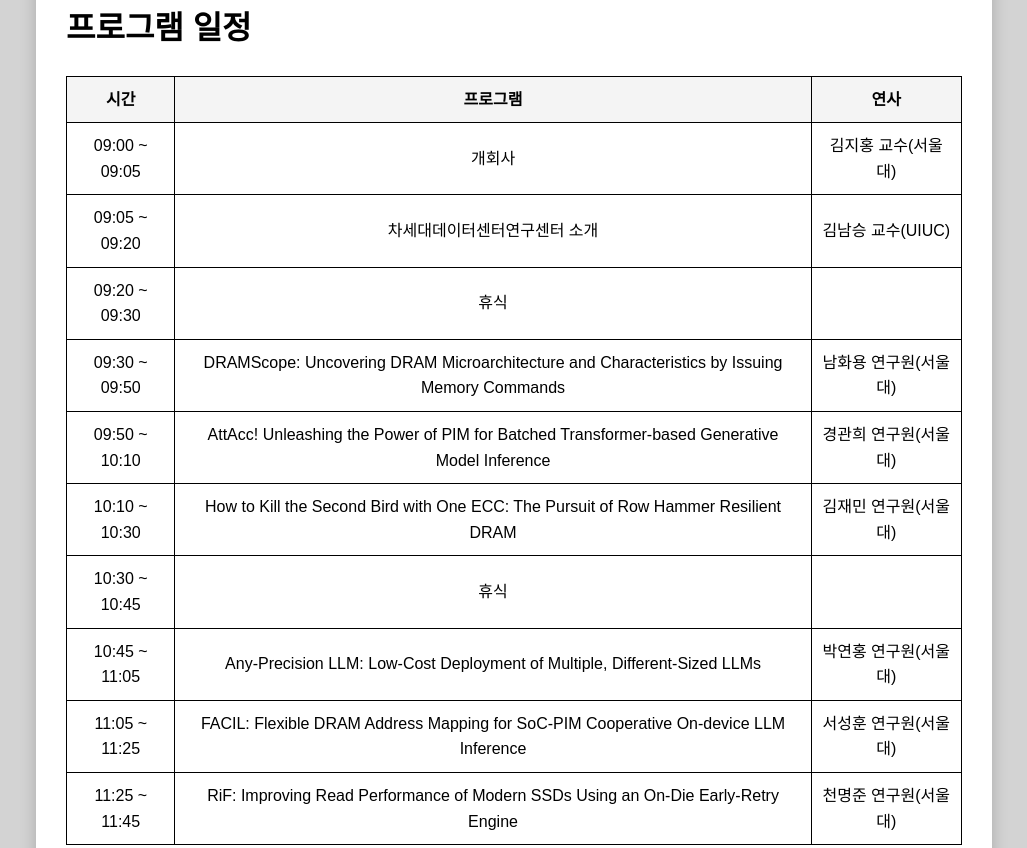
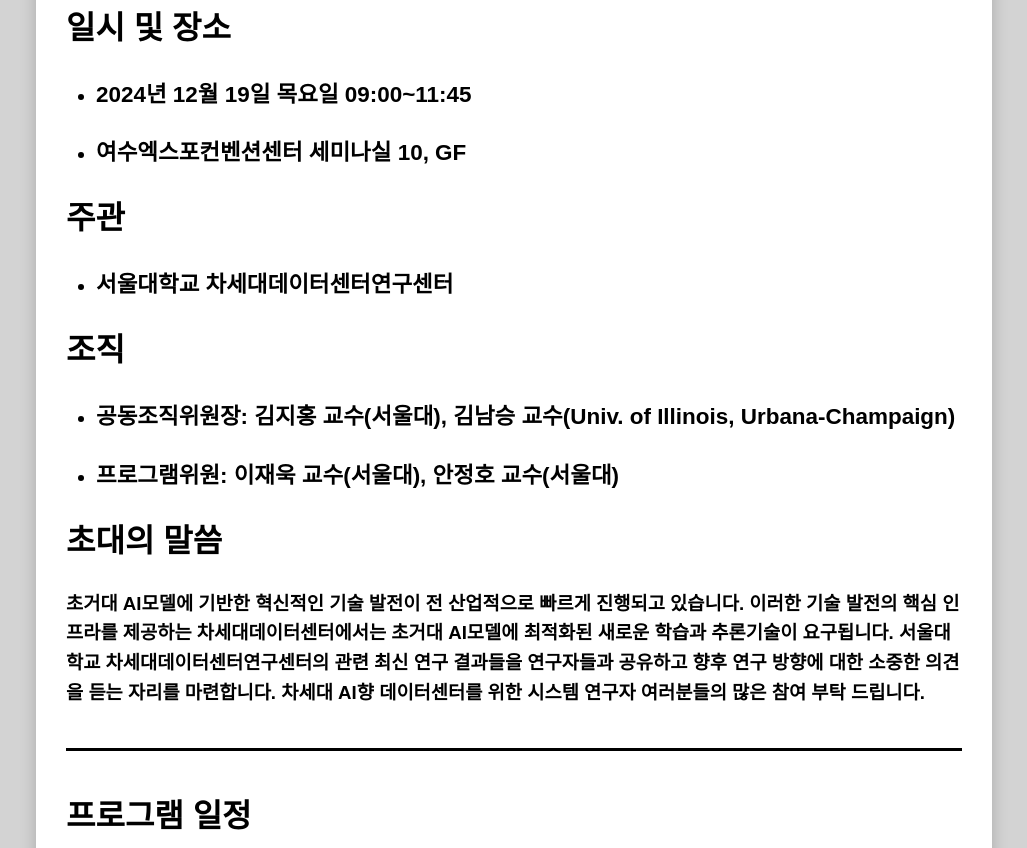
Before and after one commit to cares-davinci/KSC2024_CARES, a plain HTML site: page index.html in a window 1280 px wide. Shown: the part 396-1244 px from the top of the page, without its empty margins (126-1153 px from the left). Drawn offline with Linux system fonts and the light colour scheme.

Commit message:
Update index.html

```diff
--- a/index.html
+++ b/index.html
@@ -3,7 +3,7 @@
 <head>
     <meta charset="UTF-8">
     <meta name="viewport" content="width=device-width, initial-scale=1.0">
-    <title>프로그램 일정</title>
+    <title>KSC2024 차세대데이터센터연구센터 기술교류회</title>
     <style>
         body {
             font-family: Arial, sans-serif;
@@ -32,10 +32,6 @@
             padding: 30px;
             box-shadow: 0 4px 15px rgba(0, 0, 0, 0.2); /* 그림자 추가 */
             margin: 20px;
-        }
-        .table-wrapper {
-        overflow-x: auto; /* 가로 스크롤 추가 */
-        margin-bottom: 20px;
         }
         table {
             width: 100%;
@@ -70,6 +66,12 @@
             color: blue;
             text-decoration: underline;
         }
+        .divider {
+            width: 100%;
+            height: 3px;
+            background-color: #000;
+            margin: 40px 0;
+        }
     </style>
 </head>
 <body>
@@ -77,8 +79,24 @@
         <img src="https://raw.githubusercontent.com/ihchoi9710/WorkshopPage/main/door.png" alt="프로그램 일정 헤더 이미지">
     </header>
     <div class="content">
+        <h1>일시 및 장소</h1>
+        <ul>
+        <li><h3>2024년 12월 19일 목요일 09:00~11:45</h3></li>
+        <li><h3>여수엑스포컨벤션센터 세미나실 10, GF</h3></li>
+        </ul>
+        <h1>주관</h1>
+        <ul>
+            <li><h3>서울대학교 차세대데이터센터연구센터</h3></li>
+        </ul>
+        <h1>조직</h1>
+        <ul>
+            <li><h3>공동조직위원장: 김지홍 교수(서울대), 김남승 교수(Univ. of Illinois, Urbana-Champaign)</h3></li>
+            <li><h3>프로그램위원: 이재욱 교수(서울대), 안정호 교수(서울대)</h3></li>
+        </ul>
+        <h1>초대의 말씀</h1>
+        <h3>초거대 AI모델에 기반한 혁신적인 기술 발전이 전 산업적으로 빠르게 진행되고 있습니다. 이러한 기술 발전의 핵심 인프라를 제공하는 차세대데이터센터에서는 초거대 AI모델에 최적화된 새로운 학습과 추론기술이 요구됩니다. 서울대학교 차세대데이터센터연구센터의 관련 최신 연구 결과들을 연구자들과 공유하고 향후 연구 방향에 대한 소중한 의견을 듣는 자리를 마련합니다. 차세대 AI향 데이터센터를 위한 시스템 연구자 여러분들의 많은 참여 부탁 드립니다.</h3>
+        <div class="divider"></div>
         <h1>프로그램 일정</h1>
-        <div class="table-wrapper">
         <table>
             <thead>
                 <tr>
@@ -140,8 +158,8 @@
                 </tr>
             </tbody>
         </table>
-        </div>
-        <h1>발표 세션 소개</h1>
+        <p style="text-align: right; font-size: 0.9em; font-style: italic;">※ 상기 프로그램은 사정에 따라 변경될 수 있습니다.</p>
+        <h1 style="margin-top: -10px;">발표 세션 소개</h1>
         <ul>
             <li>
                 DRAMScope: Uncovering DRAM Microarchitecture and Characteristics by Issuing Memory Commands  [<a href="door.png" download>slides</a>]
@@ -168,6 +186,10 @@
                 <span>Myoungjun Chun, Jaeyong Lee, Myungsuk Kim, Jisung Park, and Jihong Kim</span>
             </li>
         </ul>
+        <div class="divider"></div>
+        <h1>참가비</h1>
+        <h3>해당 행사는 KSC2024 참가등록자만 신청가능하며, 무료 워크샵입니다.</h3>
     </div>
+
 </body>
 </html>
```
Lines whose indentation alone changed are shown as unchanged.
